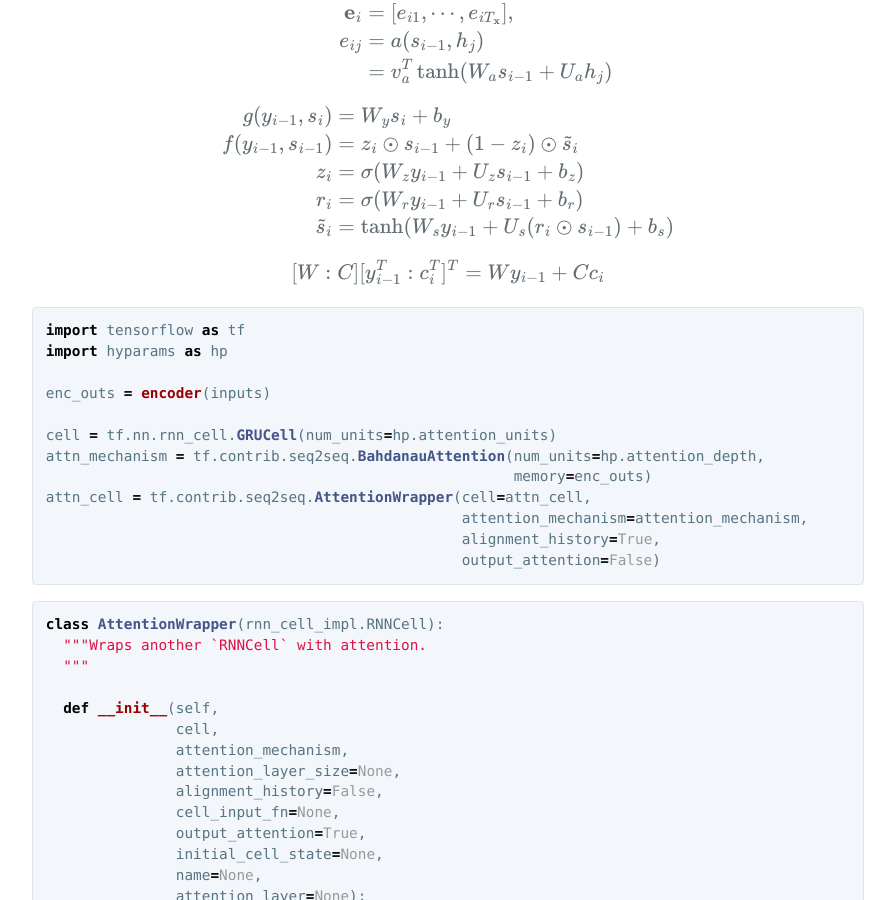
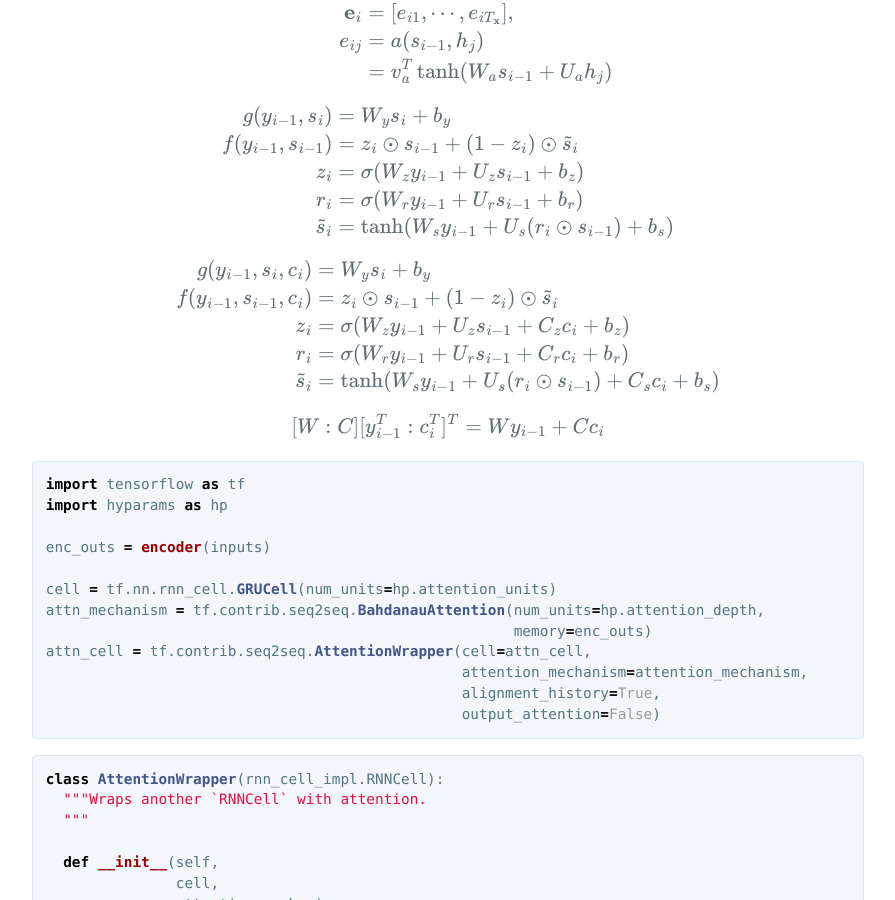
Before and after one commit to hcnoh/hcnoh.github.io, a Jekyll site: the page built from _posts/2018-12-11-bahdanau-attention.md, in a window 1280 px wide and 900 px high, scrolled down 4157 px. Shown: the whole window, without its empty margins (192-1087 px from the left). Built offline with Jekyll 4.4.1, drawn with Linux system fonts in a browser that asks for light colours; formulas are drawn with MathJax 3; comment, search, counter and statistics services are not loaded.

Commit message:
Update 2018-12-11-bahdanau-attention.md

```diff
--- a/_posts/2018-12-11-bahdanau-attention.md
+++ b/_posts/2018-12-11-bahdanau-attention.md
@@ -138,6 +138,16 @@ r_i & = \sigma(W_r y_{i-1} + U_r s_{i-1} + b_r) \\
 $$
 
 $$
+\begin{align*}
+g(y_{i-1}, s_i, c_i) & = W_ys_i + b_y \\
+f(y_{i-1}, s_{i-1}, c_i) & = z_i \odot s_{i-1} + (1-z_i)\odot \tilde{s}_i \\
+z_i & = \sigma(W_z y_{i-1} + U_z s_{i-1} + C_zc_i + b_z) \\
+r_i & = \sigma(W_r y_{i-1} + U_r s_{i-1} + C_rc_i + b_r) \\
+\tilde{s}_i & = \tanh(W_s y_{i-1} + U_s (r_i \odot s_{i-1}) + C_sc_i + b_s)
+\end{align*}
+$$
+
+$$
 [W : C][y_{i-1}^T : c_i^T]^T = Wy_{i-1} + Cc_i
 $$
 
```
